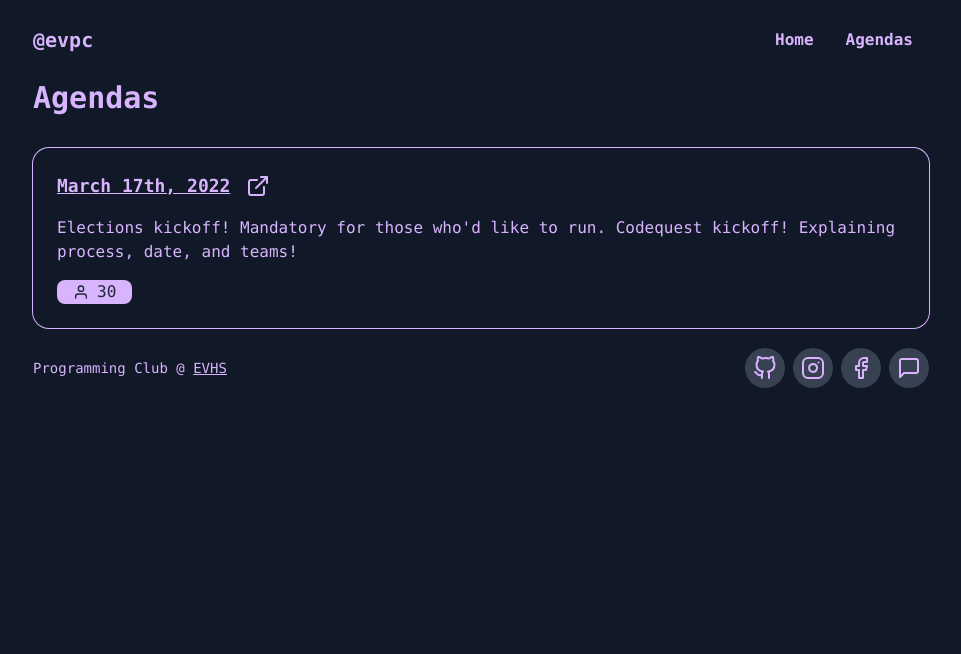
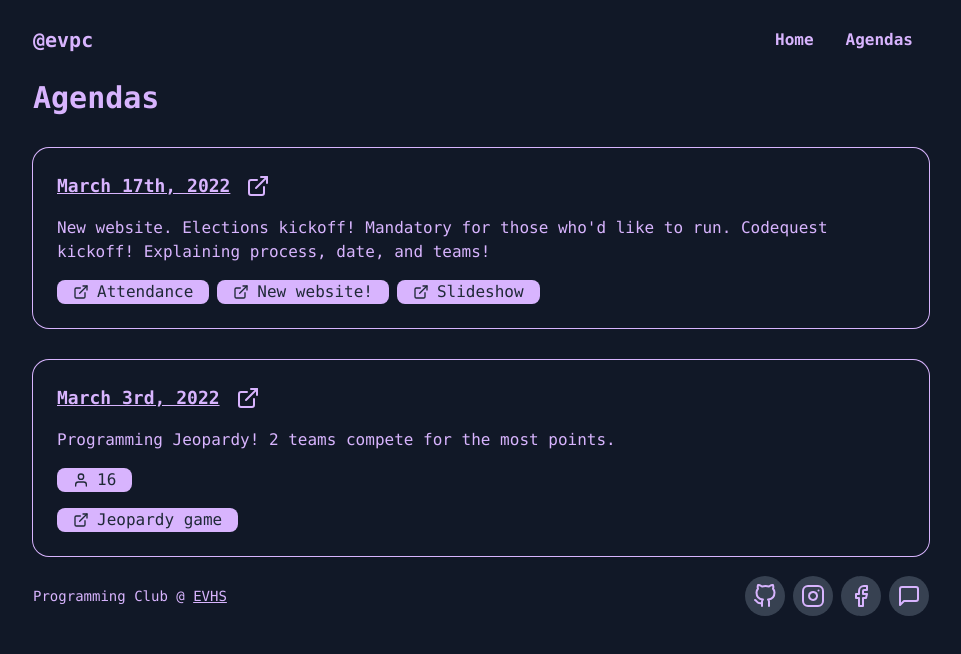
Before and after one commit to armeetjatyani/evpc.club, a Next.js app in the folder src/: page /agendas in a window 1280 px wide. Shown: the top 654 px of the page, without its empty margins (159-1120 px from the left). Built offline with nearby package versions, Linux system fonts and the light colour scheme.

Commit message:
update March 17th

```diff
--- a/src/data/agendas.js
+++ b/src/data/agendas.js
@@ -1,11 +1,30 @@
 const agendas = [
-  {
-    date: "March 17th, 2022",
-    summary: "Elections kickoff! Mandatory for those who'd like to run. Codequest kickoff! Explaining process, date, and teams!",
-    link: "https://docs.google.com/presentation/d/1d1Z5t6lBALMBEKm9tLMH28oCMuYrgrWH0Cb_OseWEcg/edit?usp=sharing",
-    attendance: 30,
-  },
-
-]
+	{
+		date: "March 17th, 2022",
+		summary: "New website. Elections kickoff! Mandatory for those who'd like to run. Codequest kickoff! Explaining process, date, and teams!",
+		link: "https://docs.google.com/presentation/d/1d1Z5t6lBALMBEKm9tLMH28oCMuYrgrWH0Cb_OseWEcg/edit?usp=sharing",
+		extraLinks: [
+			{
+				name: "Attendance",
+				path: "https://tinyurl.com/attendevpc",
+			},
+			{
+				name: "New website!",
+				path: "http://evpc.club",
+			},
+			{
+				name: "Slideshow",
+				path: "https://docs.google.com/presentation/d/1d1Z5t6lBALMBEKm9tLMH28oCMuYrgrWH0Cb_OseWEcg/edit?usp=sharing",
+			},
+		],
+	},
+	{
+		date: "March 3rd, 2022",
+		summary: "Programming Jeopardy! 2 teams compete for the most points.",
+		link: "#",
+		extraLinks: [{ name: "Jeopardy game", path: "https://jeopardylabs.com/play/coding-jeopardy39" }],
+		attendance: 16,
+	},
+];
 
 export default agendas;
--- a/src/pages/agendas.js
+++ b/src/pages/agendas.js
@@ -9,7 +9,7 @@ const Agendas = () => {
 				<h1 className="text-3xl font-black">Agendas</h1>
 				{agendas.map((agenda) => {
 					return (
-						<a key={agenda.date} href={agenda.link} target="_blank" rel="noreferrer" className="block p-6 space-y-4 transition-all duration-300 rounded-2xl hover:bg-gray-800 hover:scale-[1.02] hover:shadow-lg ring-purple-300 ring-1">
+						<a key={agenda.date} href={agenda.link} target="_blank" rel="noreferrer" className="block p-6 space-y-4 transition-all duration-300 rounded-2xl hover:bg-gray-800 hover:shadow-lg ring-purple-300 ring-1">
 							<div className="flex items-center space-x-4">
 								<h2 className="text-lg font-black underline">{agenda.date}</h2>
 								<svg xmlns="http://www.w3.org/2000/svg" width="24" height="24" viewBox="0 0 24 24" fill="none" stroke="currentColor" strokeWidth="2" strokeLinecap="round" strokeLinejoin="round">
@@ -19,12 +19,29 @@ const Agendas = () => {
 								</svg>
 							</div>
 							<p>{agenda.summary}</p>
+							{agenda.attendance && (
 								<div className="flex items-center justify-center px-4 space-x-2 text-gray-800 bg-purple-300 rounded-lg w-fit">
 									<svg xmlns="http://www.w3.org/2000/svg" width="16" height="16" viewBox="0 0 24 24" fill="none" stroke="currentColor" strokeWidth="2" strokeLinecap="round" strokeLinejoin="round">
 										<path d="M20 21v-2a4 4 0 0 0-4-4H8a4 4 0 0 0-4 4v2"></path>
 										<circle cx="12" cy="7" r="4"></circle>
 									</svg>
 									<p>{agenda.attendance}</p>
+								</div>
+							)}
+
+							<div className="flex space-x-2">
+								{agenda.extraLinks.map((link) => {
+									return (
+										<a href={link.path} key={link.name} target="_blank" className="w-fit px-4 flex items-center justify-center space-x-2 bg-purple-300 text-gray-800 rounded-lg transition-all duration-300 hover:scale-105 hover:shadow-lg">
+											<svg xmlns="http://www.w3.org/2000/svg" width="16" height="16" viewBox="0 0 24 24" fill="none" stroke="currentColor" strokeWidth="2" strokeLinecap="round" strokeLinejoin="round">
+												<path d="M18 13v6a2 2 0 0 1-2 2H5a2 2 0 0 1-2-2V8a2 2 0 0 1 2-2h6"></path>
+												<polyline points="15 3 21 3 21 9"></polyline>
+												<line x1="10" y1="14" x2="21" y2="3"></line>
+											</svg>
+											<p className="">{link.name}</p>
+										</a>
+									);
+								})}
 							</div>
 						</a>
 					);
```
Lines whose indentation alone changed are shown as unchanged.
